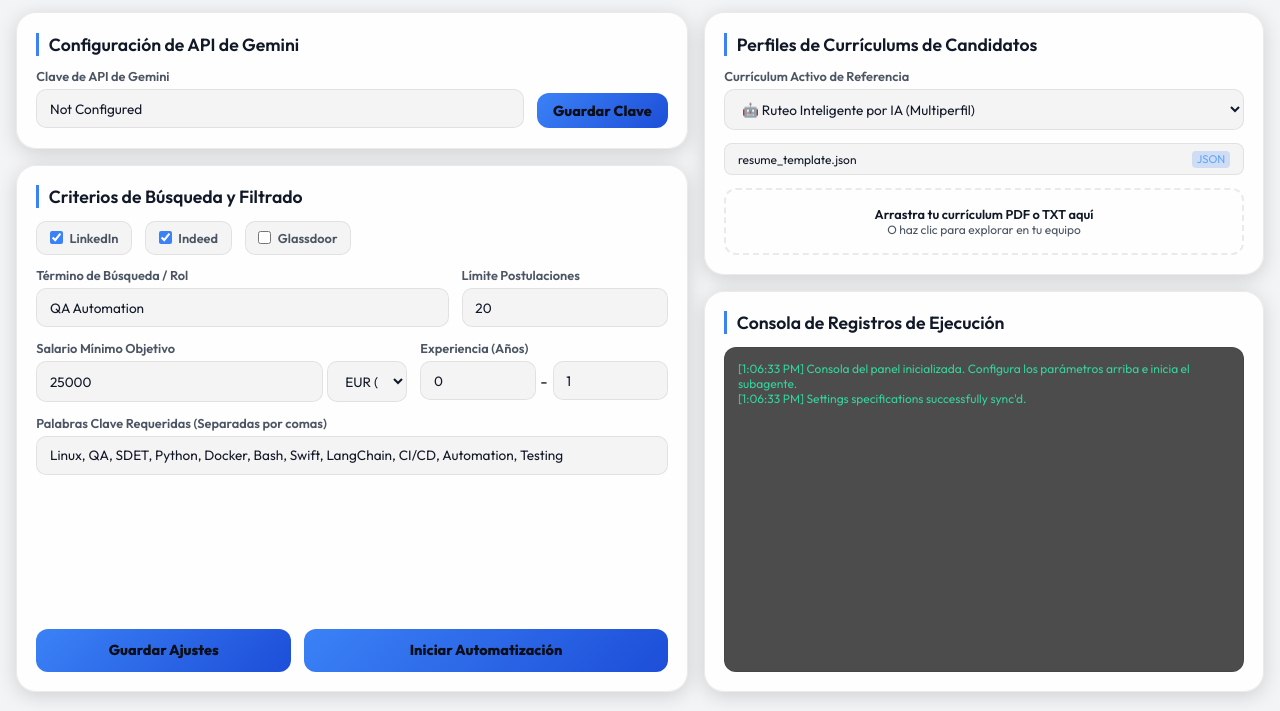
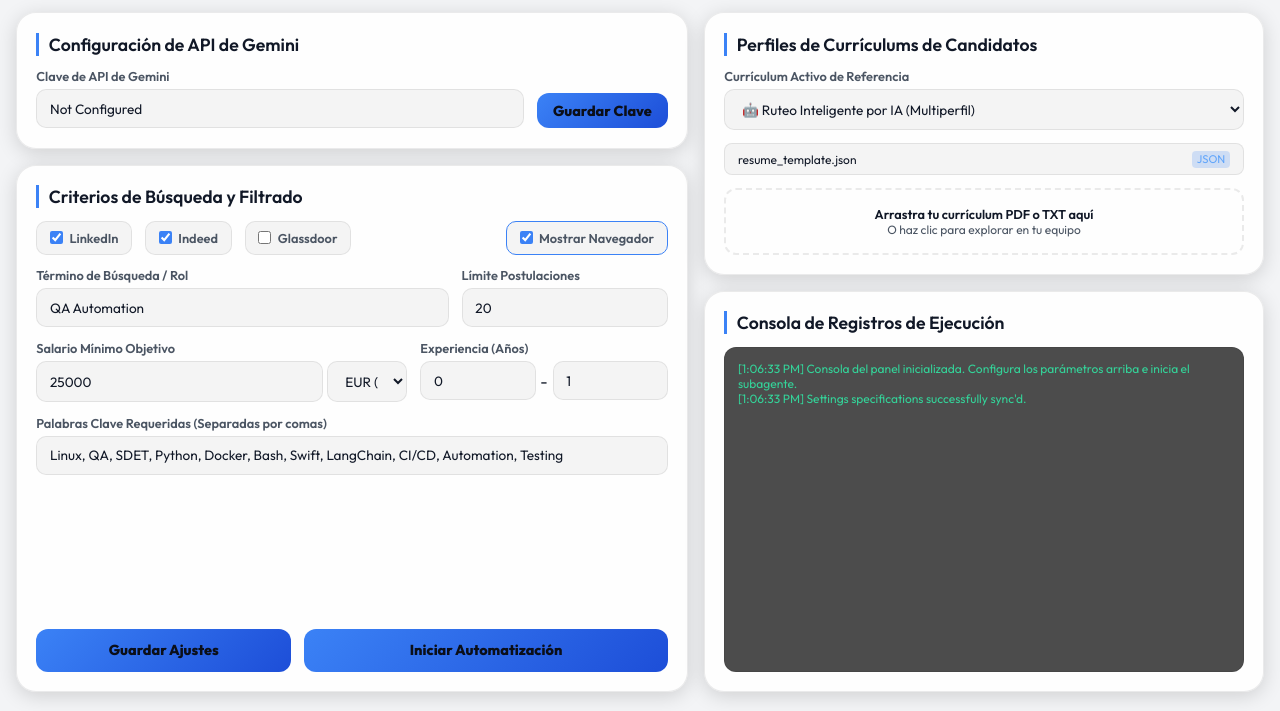
Before and after one commit to gtrujillovdev-cyber/GJAgent, a FastAPI app: page / in a window 1280 px wide. Shown: the part 89-800 px from the top of the page. Run offline with FastAPI, Linux system fonts and the light colour scheme.

Commit message:
feat: add visual headed browser option to dashboard controls, allowing users to watch Playwright live

```diff
--- a/src/app.py
+++ b/src/app.py
@@ -40,6 +40,7 @@ class RunAgentRequest(BaseModel):
     max_applications: int
     portals: List[str]
     cv_path: str
+    headless: bool = True
 
 
 class ApiKeyUpdate(BaseModel):
@@ -219,7 +220,7 @@ def run_agent(req: RunAgentRequest, background_tasks: BackgroundTasks):
         search_query=req.search_query,
         max_applications=req.max_applications,
         portals=req.portals,
-        headless=True,
+        headless=req.headless,
         blueprint_path=BLUEPRINT_PATH,
         user_data_dir="./.browser_session",
         cv_path=req.cv_path
--- a/src/templates/dashboard.html
+++ b/src/templates/dashboard.html
@@ -173,6 +173,7 @@
         .checkbox-group {
             display: flex;
             gap: 0.8rem;
+            align-items: center;
         }
 
         .checkbox-tile {
@@ -332,6 +333,12 @@
                         <input type="checkbox" name="portals" value="Glassdoor">
                         <span>Glassdoor</span>
                     </label>
+
+                    <!-- Headed Show Browser Toggle -->
+                    <label class="checkbox-tile" style="margin-left: auto; border-color: var(--primary);">
+                        <input type="checkbox" id="show-browser" checked>
+                        <span style="font-weight: 600;" id="lbl-showbrowser">Show Browser</span>
+                    </label>
                 </div>
 
                 <div class="row-flex">
@@ -432,7 +439,8 @@
                 lbl_dragtext: "Drag PDF / TXT CV here",
                 lbl_clicktext: "Or click to browse from system",
                 title_console: "Execution Console Logs",
-                log_init: "Dashboard console initialized. Setup parameters above and run the subagent."
+                log_init: "Dashboard console initialized. Setup parameters above and run the subagent.",
+                lbl_showbrowser: "Show Browser"
             },
             ES: {
                 subtitle: "Subagente Autónomo de Postulación de Empleo",
@@ -452,7 +460,8 @@
                 lbl_dragtext: "Arrastra tu currículum PDF o TXT aquí",
                 lbl_clicktext: "O haz clic para explorar en tu equipo",
                 title_console: "Consola de Registros de Ejecución",
-                log_init: "Consola del panel inicializada. Configura los parámetros arriba e inicia el subagente."
+                log_init: "Consola del panel inicializada. Configura los parámetros arriba e inicia el subagente.",
+                lbl_showbrowser: "Mostrar Navegador"
             }
         };
 
@@ -500,6 +509,7 @@
             document.getElementById('lbl-dragtext').textContent = t.lbl_dragtext;
             document.getElementById('lbl-clicktext').textContent = t.lbl_clicktext;
             document.getElementById('title-console').textContent = t.title_console;
+            document.getElementById('lbl-showbrowser').textContent = t.lbl_showbrowser;
         }
 
         function addLog(message, isErr = false) {
@@ -508,9 +518,6 @@
             entry.textContent = `[${new Date().toLocaleTimeString()}] ${message}`;
             if (isErr) entry.style.color = '#ef4444';
             consoleDiv.appendChild(entry);
-
-            // Programmatically force scroll-to-bottom on element addition
-            // Keeps the newest logs visible without requiring a manual scrollbar
             consoleDiv.scrollTop = consoleDiv.scrollHeight;
         }
 
@@ -655,6 +662,7 @@
             const query = document.getElementById('search-query').value;
             const limit = parseInt(document.getElementById('max-applications').value);
             const cvPath = document.getElementById('active-cv').value;
+            const showBrowser = document.getElementById('show-browser').checked;
 
             const portalCheckboxes = document.querySelectorAll('input[name="portals"]:checked');
             const portals = Array.from(portalCheckboxes).map(cb => cb.value);
@@ -679,7 +687,8 @@
                         search_query: query,
                         max_applications: limit,
                         portals: portals,
-                        cv_path: cvPath
+                        cv_path: cvPath,
+                        headless: !showBrowser // Send headless state based on UI Show Browser checkbox
                     })
                 });
 
```
